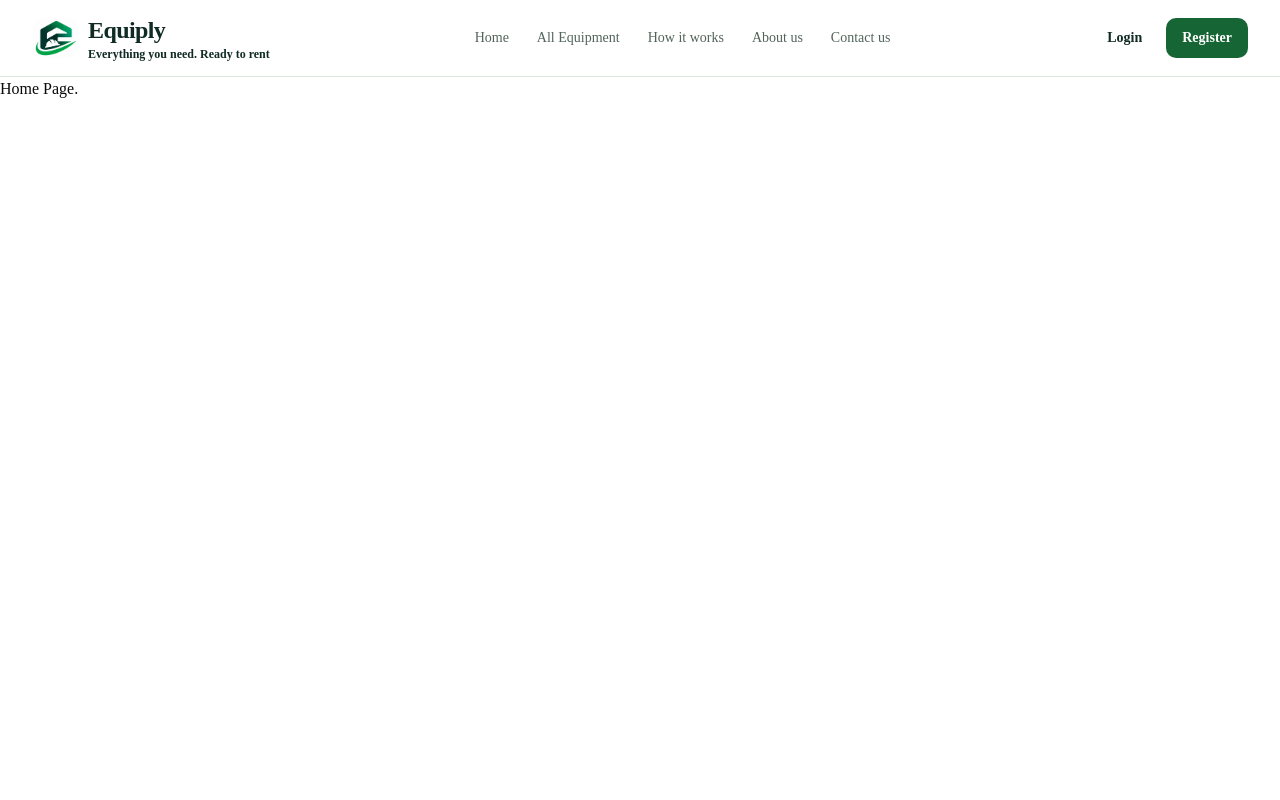
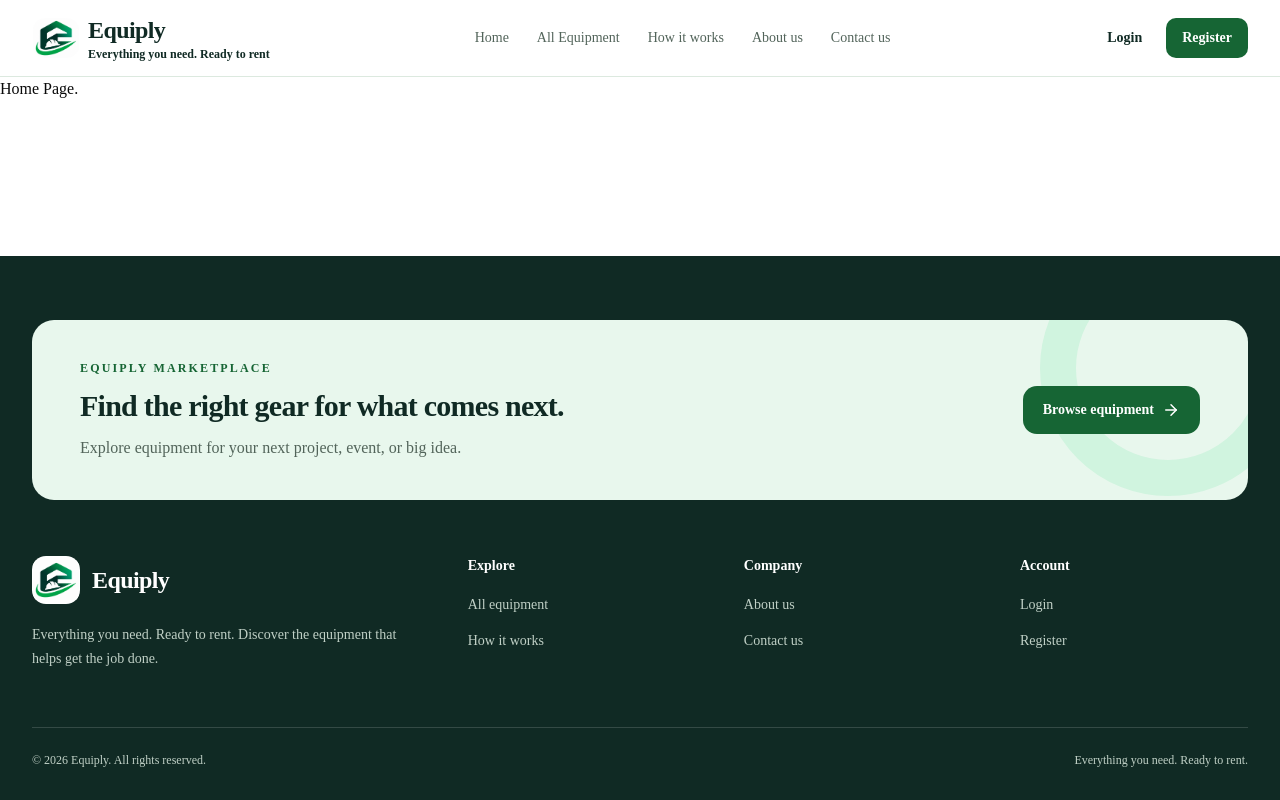
Before and after one commit to arifurroni/equiply-client, a Next.js app: page / in a window 1280 px wide. Built offline with nearby package versions, Linux system fonts and the light colour scheme.

Commit message:
Footer created

```diff
--- a/src/app/layout.tsx
+++ b/src/app/layout.tsx
@@ -2,6 +2,7 @@ import type { Metadata } from "next";
 import { Geist, Geist_Mono } from "next/font/google";
 import Navbar from "@/components/shared/Navbar";
 import "./globals.css";
+import Footer from "@/components/shared/Footer";
 
 const geistSans = Geist({
   variable: "--font-geist-sans",
@@ -27,6 +28,7 @@ export default function RootLayout({ children }: LayoutProps<"/">) {
       <body className="flex min-h-full flex-col">
         <Navbar />
         {children}
+        <Footer />
       </body>
     </html>
   );
--- /dev/null
+++ b/src/components/shared/Footer.tsx
@@ -0,0 +1,114 @@
+import Image from "next/image";
+import Link from "next/link";
+import { ArrowRight } from "lucide-react";
+
+const footerGroups = [
+  {
+    title: "Explore",
+    links: [
+      { label: "All equipment", href: "/equipment" },
+      { label: "How it works", href: "/how-it-works" },
+    ],
+  },
+  {
+    title: "Company",
+    links: [
+      { label: "About us", href: "/about" },
+      { label: "Contact us", href: "/contact" },
+    ],
+  },
+  {
+    title: "Account",
+    links: [
+      { label: "Login", href: "/login" },
+      { label: "Register", href: "/register" },
+    ],
+  },
+];
+
+export default function Footer() {
+  return (
+    <footer className="mt-auto bg-[#102a24] text-white">
+      <div className="mx-auto max-w-7xl px-4 pb-8 pt-12 sm:px-6 sm:pt-16 lg:px-8">
+        <section
+          aria-labelledby="footer-cta-title"
+          className="relative isolate overflow-hidden rounded-3xl bg-[#e8f7ed] px-6 py-8 text-[#102a24] sm:px-10 sm:py-10 lg:flex lg:items-center lg:justify-between lg:px-12"
+        >
+          <div
+            aria-hidden="true"
+            className="absolute -right-12 -top-20 -z-10 size-64 rounded-full border-36 border-[#6ee7a5]/20"
+          />
+          <div className="max-w-2xl">
+            <p className="mb-3 text-xs font-bold uppercase tracking-[0.18em] text-[#166534]">
+              Equiply marketplace
+            </p>
+            <h2
+              id="footer-cta-title"
+              className="text-2xl font-bold tracking-tight sm:text-3xl"
+            >
+              Find the right gear for what comes next.
+            </h2>
+            <p className="mt-3 max-w-xl text-sm leading-6 text-[#52645a] sm:text-base">
+              Explore equipment for your next project, event, or big idea.
+            </p>
+          </div>
+          <Link
+            href="/equipment"
+            className="mt-6 inline-flex min-h-12 items-center justify-center gap-2 rounded-xl bg-[#166534] px-5 py-3 text-sm font-semibold text-white transition-colors hover:bg-[#102a24] focus-visible:outline-2 focus-visible:outline-offset-2 focus-visible:outline-[#166534] lg:mt-0"
+          >
+            Browse equipment
+            <ArrowRight aria-hidden="true" size={18} />
+          </Link>
+        </section>
+
+        <div className="grid gap-10 py-12 sm:grid-cols-2 lg:grid-cols-[1.7fr_1fr_1fr_1fr] lg:gap-12 lg:py-14">
+          <div className="max-w-sm">
+            <Link
+              href="/"
+              aria-label="Equiply home"
+              className="inline-flex items-center gap-3 rounded-xl focus-visible:outline-2 focus-visible:outline-offset-4 focus-visible:outline-[#6ee7a5]"
+            >
+              <span className="flex size-12 items-center justify-center overflow-hidden rounded-xl bg-white">
+                <Image
+                  src="/images/logo.png"
+                  alt=""
+                  width={48}
+                  height={40}
+                  className="h-10 w-12 object-contain"
+                />
+              </span>
+              <span className="text-2xl font-bold tracking-tight">Equiply</span>
+            </Link>
+            <p className="mt-4 text-sm leading-6 text-[#c0d0c6]">
+              Everything you need. Ready to rent. Discover the equipment that
+              helps get the job done.
+            </p>
+          </div>
+
+          {footerGroups.map((group) => (
+            <nav key={group.title} aria-label={`${group.title} links`}>
+              <h2 className="text-sm font-semibold text-white">{group.title}</h2>
+              <ul className="mt-4 space-y-3">
+                {group.links.map((link) => (
+                  <li key={link.href}>
+                    <Link
+                      href={link.href}
+                      className="text-sm text-[#c0d0c6] transition-colors hover:text-[#6ee7a5] focus-visible:text-[#6ee7a5] focus-visible:outline-none"
+                    >
+                      {link.label}
+                    </Link>
+                  </li>
+                ))}
+              </ul>
+            </nav>
+          ))}
+        </div>
+
+        <div className="flex flex-col gap-3 border-t border-white/15 pt-6 text-xs text-[#c0d0c6] sm:flex-row sm:items-center sm:justify-between">
+          <p>&copy; 2026 Equiply. All rights reserved.</p>
+          <p>Everything you need. Ready to rent.</p>
+        </div>
+      </div>
+    </footer>
+  );
+}
```
Also changed, not shown: 1 other file (tests, documents, lock files or other folders).
